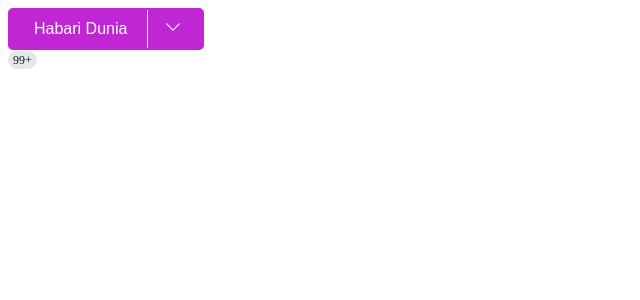
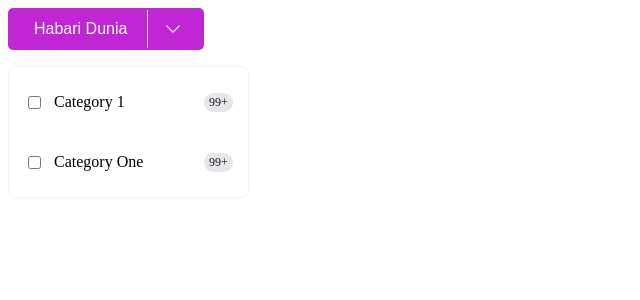
Before and after one commit to neicore/todo, a React (Create React App) app: page / in a window 1280 px wide. Shown: the top 300 px of the page, without its empty margins (0-640 px from the left). Built offline with nearby package versions, Linux system fonts and the light colour scheme; the HTML template or start-up script is replaced by a standard one.

Commit message:
:sparkles: overlay menu component

```diff
--- a/src/App.tsx
+++ b/src/App.tsx
@@ -1,6 +1,8 @@
 import Button, { ButtonType } from './components/button'
 import CountBadge from './components/CountBadge/CountBadge'
-import { ChevronDown } from './components/icons'
+import { ChevronDown, Edit } from './components/icons'
+import OverlayMenu from './components/OverlayMenu'
+import MenuItem from './components/OverlayMenu/MenuItem'
 
 function App() {
   const handleButtonClick = () => {
@@ -8,6 +10,9 @@ function App() {
   }
   const handleIconClick = () => {
     console.log('Icon clicked')
+  }
+  const menuItemClick = () => {
+    console.log('Menu item clicked')
   }
   return (
     <>
@@ -19,7 +24,7 @@ function App() {
         handleIconClick={handleIconClick}
       />
 
-      <CountBadge count={'99+'} />
+      <OverlayMenu />
     </>
   )
 }
--- /dev/null
+++ b/src/components/OverlayMenu/MenuItem.tsx
@@ -0,0 +1,23 @@
+import { ReactNode } from 'react'
+import styles from './OverlayMenu.module.sass'
+
+interface Props {
+  label: string
+  icon?: ReactNode
+  textWidth?: string
+  child?: ReactNode
+  handleClick: React.MouseEventHandler<HTMLLIElement>
+}
+
+const MenuItem = ({ label, icon, textWidth, handleClick, child }: Props) => {
+  return (
+    <li onClick={handleClick} className={styles.list_item}>
+      <span className={styles.left_content}>
+        {icon ? <span className={styles.icon}>{icon} </span> : null}
+        <p style={{ width: textWidth }}>{label}</p>
+      </span>
+      {child}
+    </li>
+  )
+}
+export default MenuItem
--- /dev/null
+++ b/src/components/OverlayMenu/OverlayMenu.module.sass
@@ -0,0 +1,31 @@
+@import './../../constants'
+
+// overlayMenu
+.list
+    padding: 5px
+    border: 1px solid $gray_100
+    border-radius: 7px
+    width: fit-content
+
+// menu item
+.list_item
+    display: flex
+    align-items: center
+    padding: 5px 10px
+    justify-content: space-between
+    list-style: none
+    border-radius: 5px
+    width: fit-content
+
+    &:hover
+        background-color: $gray_100
+
+    .left_content
+        display: flex
+        align-items: center
+
+        .icon
+            margin-right: 10px
+            display: flex
+            align-items: center
+            justify-content: center
--- /dev/null
+++ b/src/components/OverlayMenu/index.tsx
@@ -0,0 +1,25 @@
+import CountBadge from '../CountBadge/CountBadge'
+import MenuItem from './MenuItem'
+import styles from './OverlayMenu.module.sass'
+
+const OverlayMenu = () => {
+  return (
+    <ul className={styles.list}>
+      <MenuItem
+        icon={<input type="checkbox" name="" id="" />}
+        textWidth="150px"
+        label="Category 1"
+        child={<CountBadge count="99+" />}
+        handleClick={() => {}}
+      />
+      <MenuItem
+        icon={<input type="checkbox" name="" id="" />}
+        textWidth="150px"
+        label="Category One"
+        child={<CountBadge count="99+" />}
+        handleClick={() => {}}
+      />
+    </ul>
+  )
+}
+export default OverlayMenu
--- a/src/components/button/button.module.sass
+++ b/src/components/button/button.module.sass
@@ -18,8 +18,11 @@
             background-color: $primary_hover
 
     .icon
-        padding: 8px 15px
+        padding: 10px 15px
         border-radius: 0 5px 5px 0
+        display: flex
+        align-items: center
+        justify-content: center
 
         &:hover
             background-color: $primary_hover
@@ -35,4 +38,4 @@
     padding: 10px 20px
 
     &:hover
-            background-color: $primary_hover
+        background-color: $primary_hover
--- a/src/constants.sass
+++ b/src/constants.sass
@@ -1,5 +1,6 @@
 $primary_color: #C026D3
 $primary_hover: #D946EF
+$gray_100: #F3F4F6
 $gray_200: #E5E7EB
 $black_color: #18181B
 $white_color: #FFF
```
